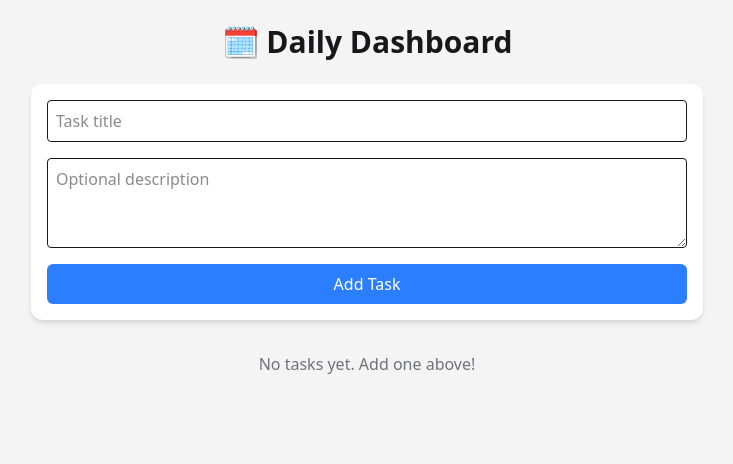
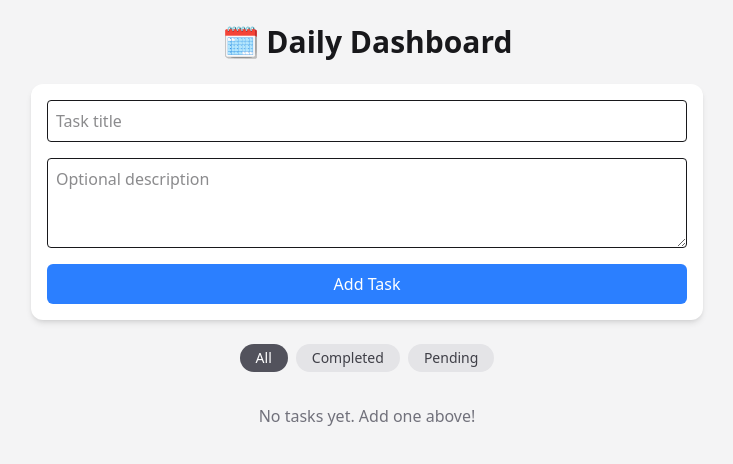
Before and after one commit to md-mostafa/daily-dashboard, a React (Vite) app: page / in a window 1280 px wide. Shown: the top 464 px of the page, without its empty margins (273-1006 px from the left). Built offline with nearby package versions, Linux system fonts and the light colour scheme.

Commit message:
feat: filter

```diff
--- a/src/App.tsx
+++ b/src/App.tsx
@@ -1,4 +1,5 @@
 import AddTaskForm from "./features/tasks/components/AddTaskForm";
+import TaskFilterToggle from "./features/tasks/components/TaskFilterToggle";
 import TaskList from "./features/tasks/components/TaskList";
 
 export default function App() {
@@ -7,6 +8,7 @@ export default function App() {
       <div className="max-w-2xl mx-auto">
         <h1 className="text-3xl font-bold mb-6 text-center">🗓️  Daily Dashboard</h1>
         <AddTaskForm />
+        <TaskFilterToggle />
         <div className="my-8">
           <TaskList />
         </div>
--- /dev/null
+++ b/src/features/tasks/components/TaskFilterToggle.tsx
@@ -0,0 +1,25 @@
+import { useTaskStore } from "../store";
+
+const filters = ['all', 'completed', 'pending'] as const;
+
+export default function TaskFilterToggle() {
+    const filter = useTaskStore((state) => state.filter);
+    const setFilter = useTaskStore((state) => state.setFilter);
+
+    return (
+        <div className="flex justify-center gap-2 mt-6">
+            {filters.map((f) => (
+                <button
+                    key={f}
+                    onClick={() => setFilter(f)}
+                    className={`px-4 py-1 rounded-full text-sm font-medium transition
+                        ${filter === f
+                            ? 'bg-zinc-600 text-white'
+                            : 'bg-zinc-200 dark:bg-zinc-700 text-zinc-700 dark:text-white hover:bg-zinc-300 dark:hover:bg-zinc-600'}`}
+                >
+                    {f.charAt(0).toUpperCase() + f.slice(1)}
+                </button>
+            ))}
+        </div>
+    );
+}
--- a/src/features/tasks/components/TaskList.tsx
+++ b/src/features/tasks/components/TaskList.tsx
@@ -3,6 +3,13 @@ import TaskItem from "./TaskItem";
 
 export default function TaskList() {
     const tasks = useTaskStore((state) => state.tasks);
+    const filter = useTaskStore((state) => state.filter);
+
+    const filteredTasks = tasks.filter((task) => {
+        if (filter === 'completed') return task.completed;
+        if (filter === 'pending') return !task.completed;
+        return true;
+    });
 
     if (tasks.length === 0) {
         return (
@@ -14,7 +21,7 @@ export default function TaskList() {
 
     return (
         <div className="flex flex-col gap-4">
-            {tasks.map((task) => (
+            {filteredTasks.map((task) => (
                 <TaskItem key= {task.id} task={task} />
             ))}
         </div>
--- a/src/features/tasks/store.ts
+++ b/src/features/tasks/store.ts
@@ -2,8 +2,12 @@ import { create } from "zustand";
 import { Task } from "./types";
 import { persist } from "zustand/middleware";
 
+type TaskFilter = 'all' | 'completed' | 'pending';
+
 interface TaskState {
     tasks: Task[];
+    filter: TaskFilter;
+    setFilter: (filter: TaskFilter) => void;
     addTask: (task: Task) => void;
     toggleTask: (id: string) => void;
     deleteTask: (id: string) => void;
@@ -34,6 +38,8 @@ export const useTaskStore = create<TaskState>()(
                         task.id === id ? {...task, ...data} : task
                     ),
                 })),
+            filter: 'all',
+            setFilter: (filter) => set(() => ({ filter })),
         }),
         {
             name: 'task-manager', //name in localStorage
```
